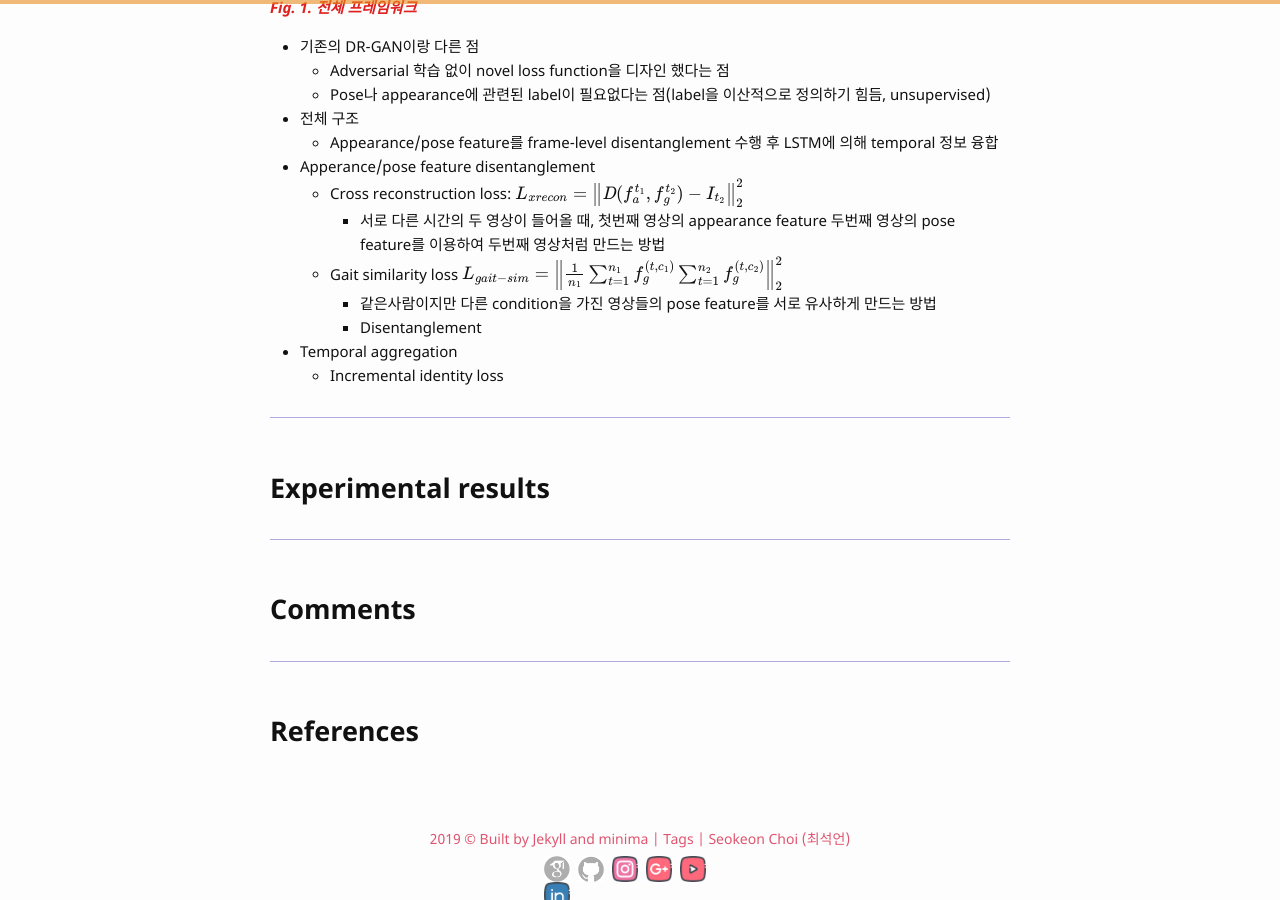
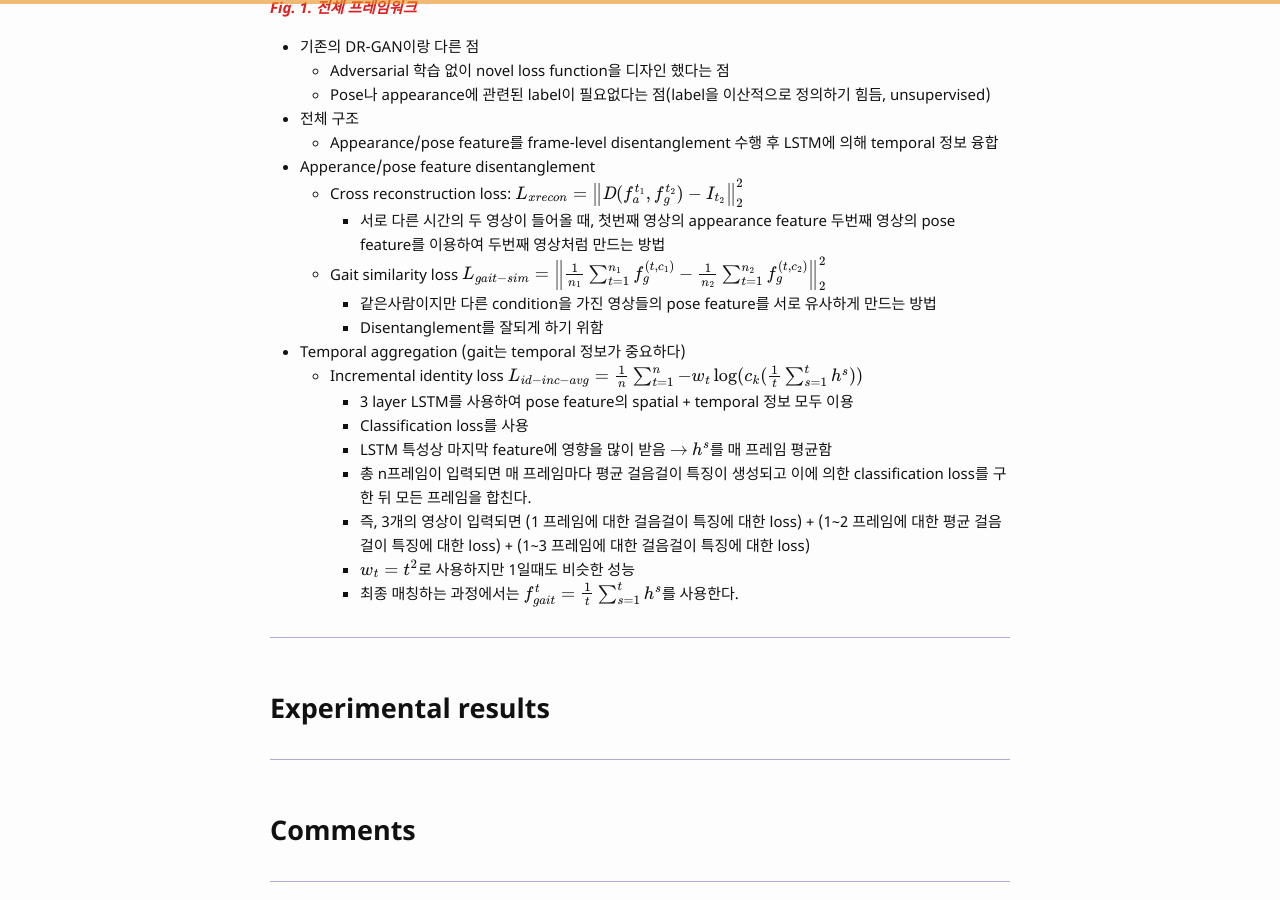
Before and after one commit to bismex/bismex.github.io, a Jekyll site: the page built from _posts/2019-05-27-GAITNET.md, in a window 1280 px wide and 900 px high, scrolled down 1536 px. Built offline with Jekyll 4.4.1, drawn with Linux system fonts in a browser that asks for light colours; formulas are drawn with MathJax 3.

Commit message:
Update 2019-05-27-GAITNET.md

```diff
--- a/_posts/2019-05-27-GAITNET.md
+++ b/_posts/2019-05-27-GAITNET.md
@@ -52,12 +52,22 @@ $$
     - 서로 다른 시간의 두 영상이 들어올 때, 첫번째 영상의 appearance feature 두번째 영상의 pose feature를 이용하여 두번째 영상처럼 만드는 방법
   - Gait similarity loss
 $$
-L_{gait-sim} = \left \| \frac{1}{n_1} \sum^{n_1}_{t=1} f_g^{(t, c_1)}  \sum^{n_2}_{t=1} f_g^{(t, c_2)}   \right \|^2_2
+L_{gait-sim} = \left \| \frac{1}{n_1} \sum^{n_1}_{t=1} f_g^{(t, c_1)} - \frac{1}{n_2} \sum^{n_2}_{t=1} f_g^{(t, c_2)}   \right \|^2_2
 $$
     - 같은사람이지만 다른 condition을 가진 영상들의 pose feature를 서로 유사하게 만드는 방법
-    - Disentanglement
-- Temporal aggregation
+    - Disentanglement를 잘되게 하기 위함
+- Temporal aggregation (gait는 temporal 정보가 중요하다)
   - Incremental identity loss
+$$
+L_{id-inc-avg} = \frac{1}{n} \sum^n_{t=1} - w_t \log(c_k(\frac{1}{t} \sum^t_{s=1} h^s))
+$$
+    - 3 layer LSTM를 사용하여 pose feature의 spatial + temporal 정보 모두 이용
+    - Classification loss를 사용
+    - LSTM 특성상 마지막 feature에 영향을 많이 받음 $$\rightarrow$$ $$h^s$$를 매 프레임 평균함
+    - 총 n프레임이 입력되면 매 프레임마다 평균 걸음걸이 특징이 생성되고 이에 의한 classification loss를 구한 뒤 모든 프레임을 합친다.
+    - 즉, 3개의 영상이 입력되면 (1 프레임에 대한 걸음걸이 특징에 대한 loss) + (1~2 프레임에 대한 평균 걸음걸이 특징에 대한 loss) + (1~3 프레임에 대한 걸음걸이 특징에 대한 loss)
+    - $$w_t=t^2$$로 사용하지만 1일때도 비슷한 성능
+    - 최종 매칭하는 과정에서는 $$f^t_{gait} = \frac{1}{t} \sum^t_{s=1} h^s $$를 사용한다.
 
 ---
 
```
